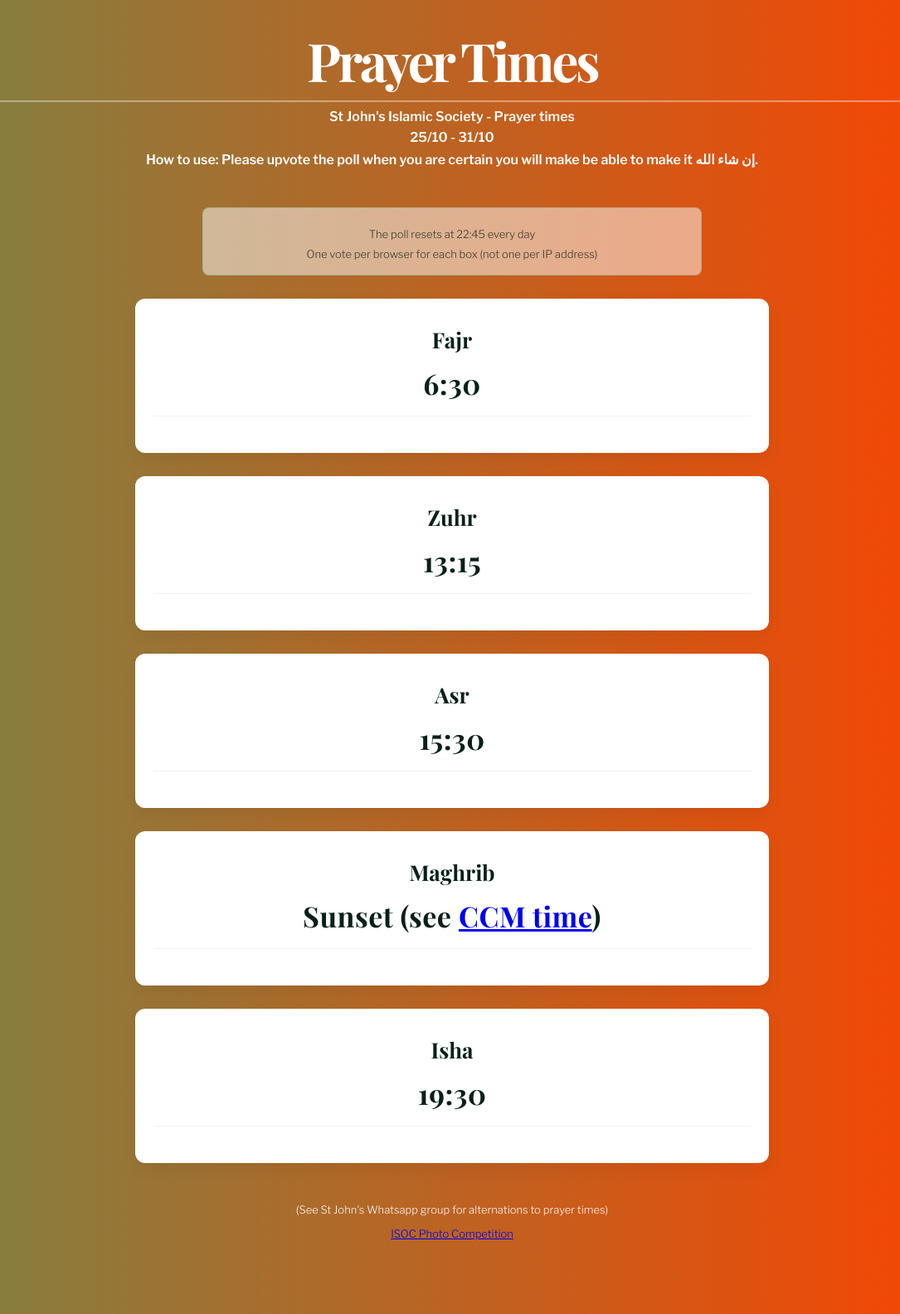
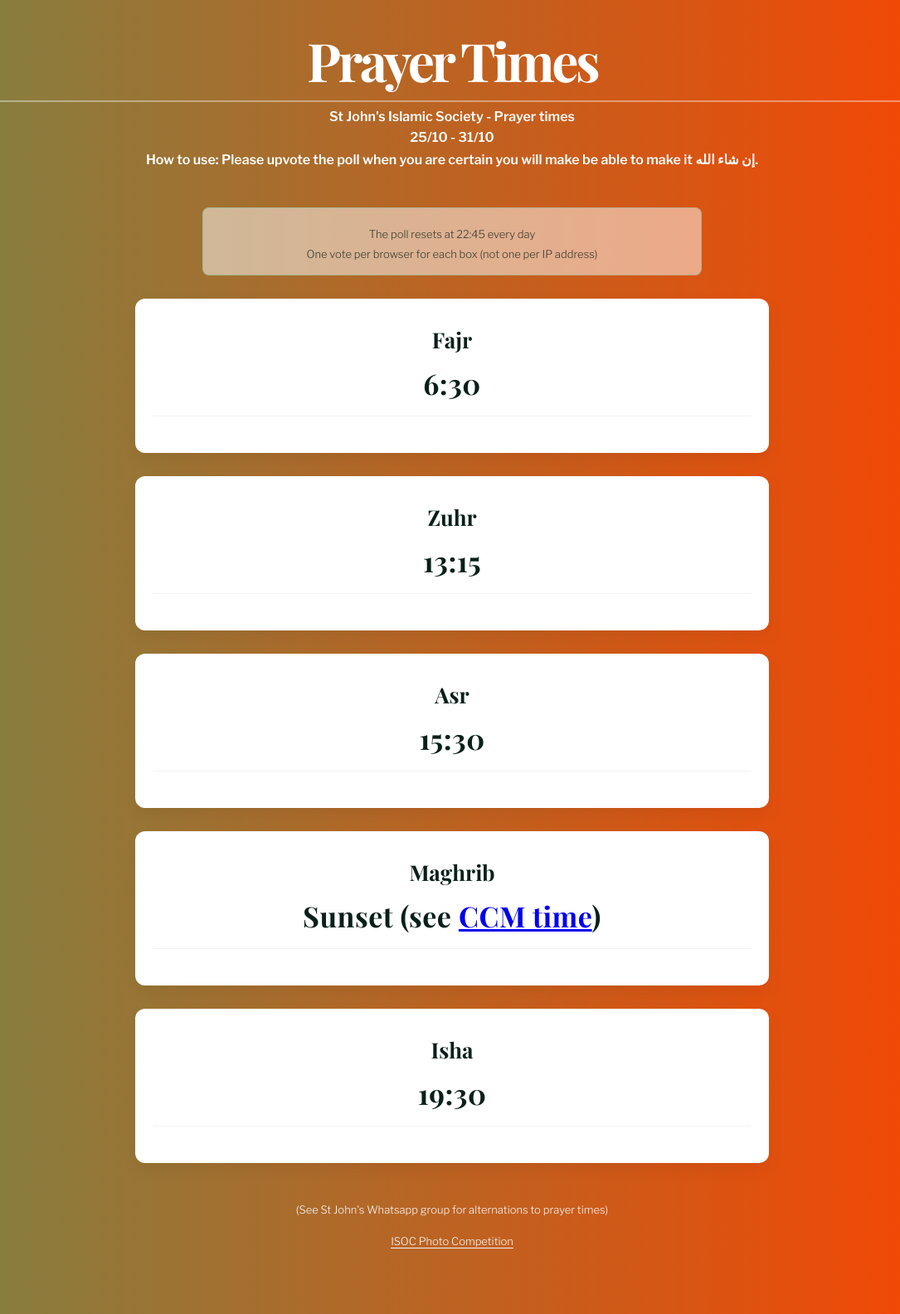
Before and after one commit to NotZakariya/NotZakariya.github.io, a Jekyll site: the page built from pages/prayertimes.md, in a window 1280 px wide. Shown: the whole page at 83% size, without its empty margins (95-1180 px from the left). Built offline with Jekyll 4.4.1, drawn with Linux system fonts in a browser that asks for light colours; a script that is not in the unit is left out.

Commit message:
formatting updateeee

```diff
--- a/assets/prayertimes.css
+++ b/assets/prayertimes.css
@@ -89,6 +89,23 @@ html, body { height:100%; }
 .prayer-time{ font-family: 'Playfair Display', serif; font-size:34px; font-weight:600; letter-spacing:0.5px; }
 .prayer-note{ font-size:12px; margin-top:10px; color:#2b2b2b }
 .prayer-footer{ margin-top:48px; text-align:center; color:#f7f7f7; font-size:13px }
+
+.prayer-page .prayer-footer a,
+.prayer-page .prayer-footer a:visited {
+  display: inline-block;
+  color: inherit;
+  font: inherit;
+  line-height: 1.5;
+  padding: 8px 0;
+  text-decoration: underline;
+  text-underline-offset: 3px;
+}
+
+.prayer-page .prayer-footer a:hover,
+.prayer-page .prayer-footer a:focus-visible {
+  color: #ffffff;
+  text-decoration-thickness: 2px;
+}
 
 /* Make the grid layout match the mock: 4 across, last item wraps on left */
 .prayer-card{ max-width:720px; }
```
Also changed, not shown: pages/photo-competition.md (+1 -1 lines).
